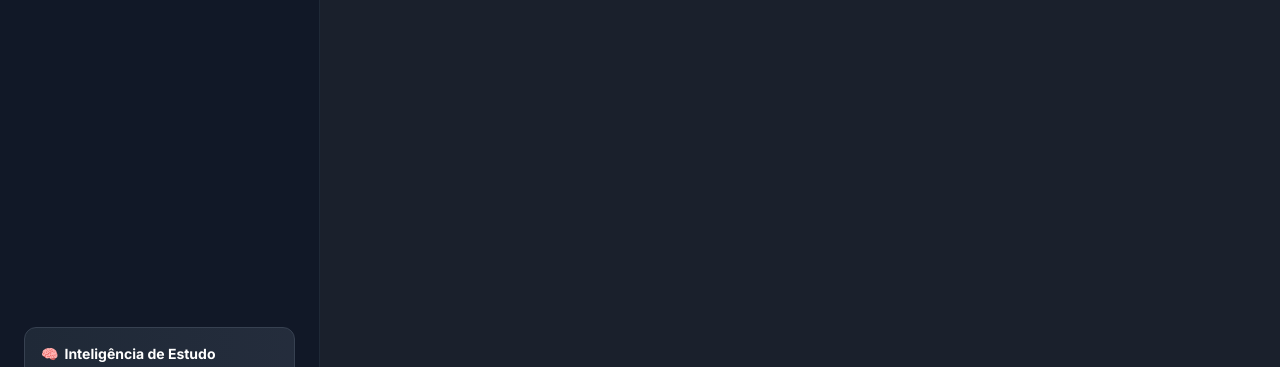
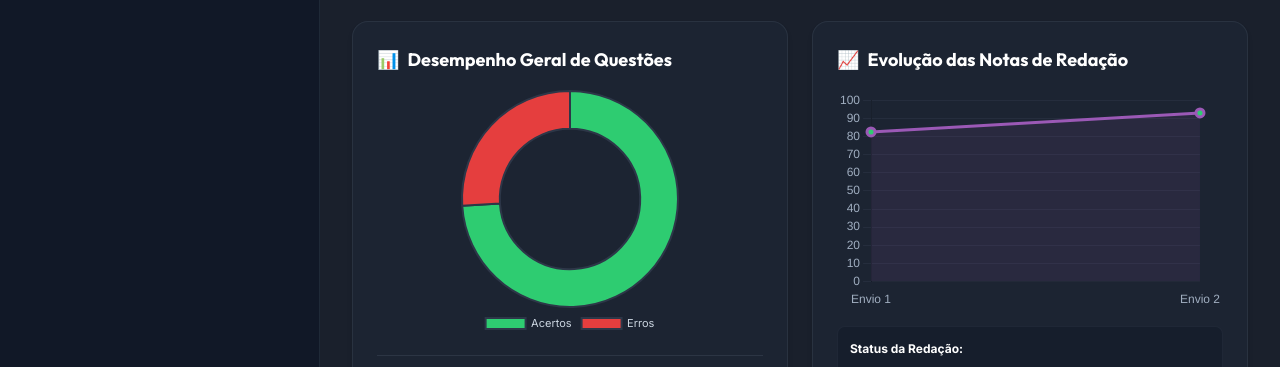
Before and after one commit to hlgeoengenharia/game-estudos, a plain HTML site: page index.html in a window 1280 px wide. Shown: the part 262-629 px from the top of the page. Drawn offline with nearby package versions, Linux system fonts and the light colour scheme; no server answers.

Commit message:
fix: resolve erro UUID 400 no Supabase e adiciona autenticacao anonima

```diff
--- a/index.html
+++ b/index.html
@@ -967,18 +967,12 @@
       constructor() {
         this.useSupabase = false;
         this.supabaseClient = null;
-        this.userId = "default-user-uuid"; // ID de usuário Mock padrão
-        this.init();
-      }
-
-      init() {
+        this.userId = "00000000-0000-0000-0000-000000000000"; // ID de usuário Mock padrão
+      }
+
+      async init() {
         // Credenciais permanentes do projeto "Estudos" no Supabase
         const url = "https://xuzangohhcohrbaipiik.supabase.co";
-
-        // =========================================================================
-        // IMPORTANTE: Insira sua chave anon do Supabase na constante abaixo.
-        // Se a chave for mantida como 'SUA_SUPABASE_ANON_KEY_AQUI', a plataforma rodará em modo Mock.
-        // =========================================================================
         const key = "eyJhbGciOiJIUzI1NiIsInR5cCI6IkpXVCJ9.eyJpc3MiOiJzdXBhYmFzZSIsInJlZiI6Inh1emFuZ29oaGNvaHJiYWlwaWlrIiwicm9sZSI6ImFub24iLCJpYXQiOjE3ODAxMzMzOTEsImV4cCI6MjA5NTcwOTM5MX0.sXFrfichNHrZbneDZqjBEBRq9_q-O6B67Bdq0eswMGU";
 
         if (url && key && key !== "SUA_SUPABASE_ANON_KEY_AQUI" && window.supabase) {
@@ -986,6 +980,7 @@
             this.supabaseClient = window.supabase.createClient(url, key);
             this.useSupabase = true;
             console.log("Supabase Cloud conectado com sucesso!");
+            await this.authenticateUser();
           } catch (e) {
             console.error("Falha ao inicializar Supabase: ", e);
             this.useSupabase = false;
@@ -997,9 +992,47 @@
         }
       }
 
+      async authenticateUser() {
+        try {
+          let { data: { session }, error } = await this.supabaseClient.auth.getSession();
+          if (error) throw error;
+
+          if (!session) {
+            // Login anônimo para gerar um UUID real no auth.users
+            const { data, error: authErr } = await this.supabaseClient.auth.signInAnonymously();
+            if (authErr) throw authErr;
+            session = data.session;
+          }
+
+          if (session && session.user) {
+            this.userId = session.user.id;
+            console.log("Autenticado no Supabase com UUID:", this.userId);
+
+            // Verifica se o perfil do usuário já existe na tabela profiles
+            const { data: profile } = await this.supabaseClient.from('profiles').select('*').eq('id', this.userId).maybeSingle();
+            if (!profile) {
+              const newProfile = {
+                id: this.userId,
+                updated_at: new Date().toISOString(),
+                username: "helton_leite_" + Math.random().toString(36).substr(2, 5),
+                full_name: "Helton Leite",
+                avatar_url: "https://api.dicebear.com/7.x/bottts/svg?seed=" + this.userId,
+                total_score: 0
+              };
+              await this.supabaseClient.from('profiles').insert(newProfile);
+              console.log("Perfil de usuário criado na tabela profiles.");
+            }
+          }
+        } catch (e) {
+          console.warn("Autenticação anônima falhou ou não está ativada. Executando em modo local.", e);
+          this.useSupabase = false;
+          this.fallbackToMock();
+        }
+      }
+
       fallbackToMock() {
         console.log("Banco rodando em Modo Local (Simulado localStorage).");
-        // Seed default dataset if missing
+        this.userId = "00000000-0000-0000-0000-000000000000";
         if (!localStorage.getItem('edutech_mock_db')) {
           this.seedMockDB();
         }
@@ -1009,7 +1042,7 @@
       seedMockDB() {
         const defaultDB = {
           profiles: [{
-            id: "default-user-uuid",
+            id: "00000000-0000-0000-0000-000000000000",
             updated_at: new Date().toISOString(),
             username: "helton_leite",
             full_name: "Helton Leite",
@@ -1018,7 +1051,7 @@
           }],
           contests: [{
             id: "contest-tjpe-uuid",
-            user_id: "default-user-uuid",
+            user_id: "00000000-0000-0000-0000-000000000000",
             name: "TJPE - Analista de TI",
             board: "IBFC",
             exam_style: "multipla_escolha",
@@ -1066,7 +1099,7 @@
           user_essays: [
             {
               id: "essay-1",
-              user_id: "default-user-uuid",
+              user_id: "00000000-0000-0000-0000-000000000000",
               essay_config_id: "config-tjpe",
               prompt_theme: "Segurança de dados sensíveis e LGPD no Processo Judicial Eletrônico (PJe) do TJPE.",
               user_draft: "No cenário atual de digitalização do TJPE, a segurança cibernética tornou-se um pilar fundamental.\nEsses sistemas houveram falhas de criptografia inicial, o que demanda o uso de algoritmos simétricos e assimétricos.\nA proteção dos dados do cidadão assegura a integridade das sentenças judiciais emitidas pelos magistrados.",
@@ -1088,9 +1121,9 @@
             },
             {
               id: "essay-2",
-              user_id: "default-user-uuid",
+              user_id: "00000000-0000-0000-0000-000000000000",
               essay_config_id: "config-tjpe",
-              prompt_theme: "Implementação de microsserviços e governança de dados no ecossistema de TI do TJPE.",
+              prompt_theme: "Implementação de microsserviços e governança de dados no ecossistema di TI do TJPE.",
               user_draft: "A governança tecnológica do judiciário requer escalabilidade. O uso de Kubernetes permite orquestração.\nA arquitetura baseada em microsserviços assegura que sistemas paralelos não entrem em colapso devido à sobrecarga de acessos.\nA segurança das informações nos cartórios virtuais é otimizada por meio de autenticação de dois fatores e controle rígido.",
               score: 93.00,
               eval_report: {
@@ -1108,9 +1141,9 @@
             }
           ],
           user_progress: [
-            { id: "prog-1", user_id: "default-user-uuid", topic_id: "topic-agile-uuid", correct_count: 14, incorrect_count: 3, last_played: new Date().toISOString() },
-            { id: "prog-2", user_id: "default-user-uuid", topic_id: "topic-arch-uuid", correct_count: 5, incorrect_count: 8, last_played: new Date().toISOString() },
-            { id: "prog-3", user_id: "default-user-uuid", topic_id: "topic-crypto-uuid", correct_count: 18, incorrect_count: 2, last_played: new Date().toISOString() }
+            { id: "prog-1", user_id: "00000000-0000-0000-0000-000000000000", topic_id: "topic-agile-uuid", correct_count: 14, incorrect_count: 3, last_played: new Date().toISOString() },
+            { id: "prog-2", user_id: "00000000-0000-0000-0000-000000000000", topic_id: "topic-arch-uuid", correct_count: 5, incorrect_count: 8, last_played: new Date().toISOString() },
+            { id: "prog-3", user_id: "00000000-0000-0000-0000-000000000000", topic_id: "topic-crypto-uuid", correct_count: 18, incorrect_count: 2, last_played: new Date().toISOString() }
           ]
         };
         localStorage.setItem('edutech_mock_db', JSON.stringify(defaultDB));
@@ -1616,7 +1649,7 @@
     // Sincroniza dados com o banco e renderiza
     async function syncData() {
       try {
-        db.init();
+        await db.init();
         currentProfile = await db.getProfile();
         if (currentProfile) {
           document.getElementById('headerPlayerName').textContent = currentProfile.full_name;
```
